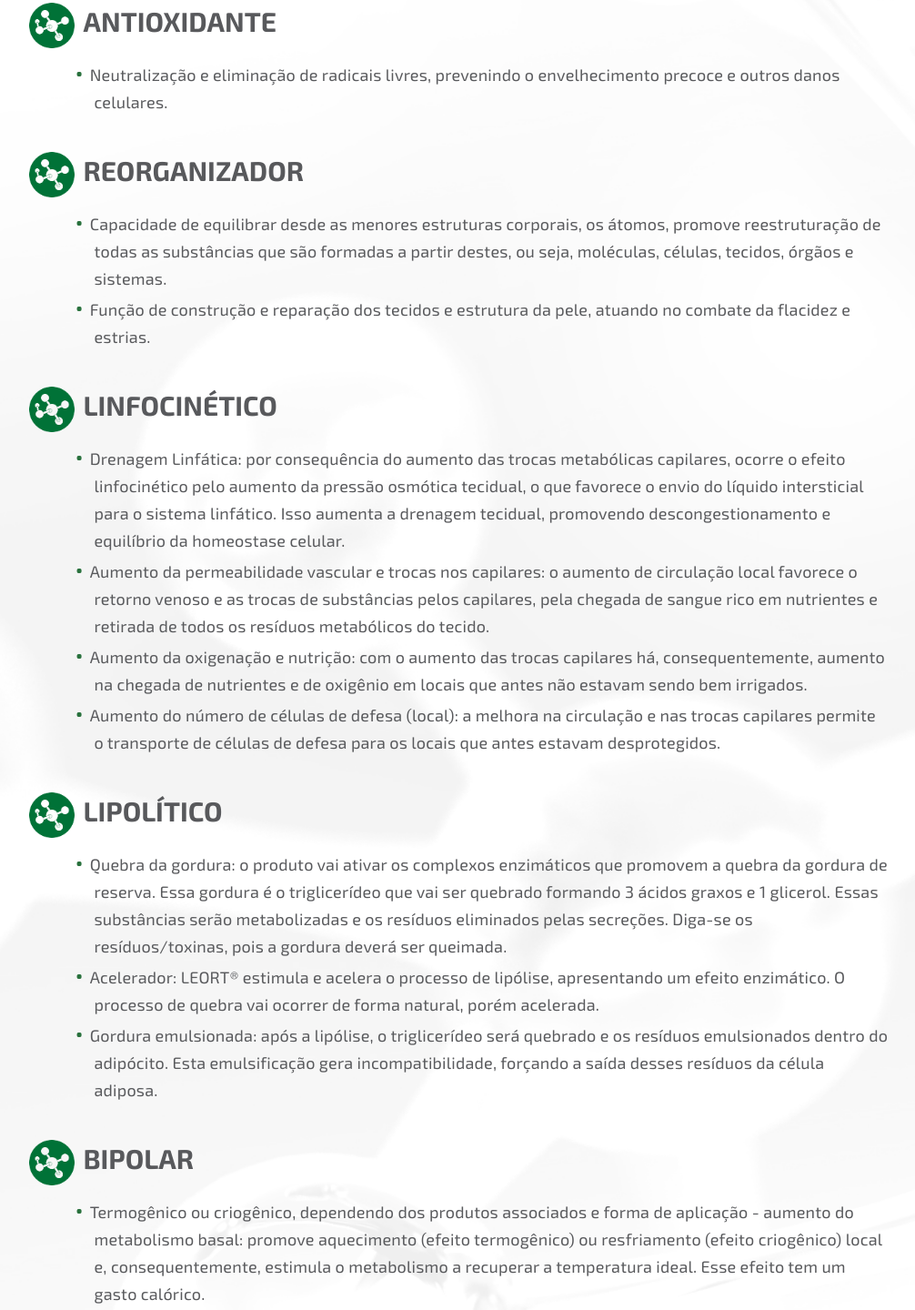
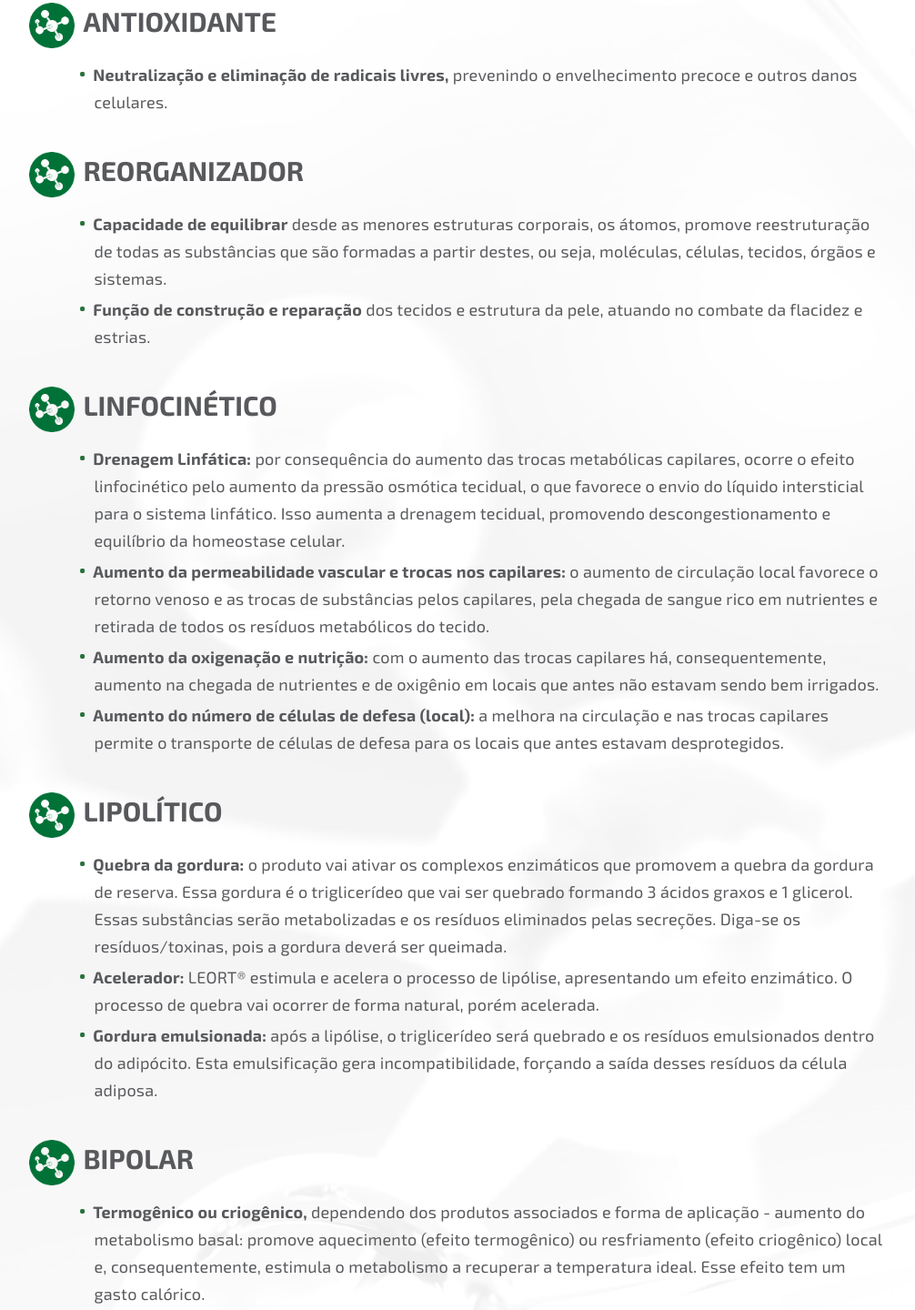
Before and after one commit to netafado/BothanicaMineral, a website: page pug/index.pug in a window 1280 px wide. Shown: the part 2219-3659 px from the top of the page at 91% size, without its empty margins (136-1142 px from the left). Drawn offline with nearby package versions, Linux system fonts and the light colour scheme; files that its build step writes are made by us from their sources; a script that the page names is missing; files whose address does not match are found by name.

Commit message:
alteração

```diff
--- a/pug/index.pug
+++ b/pug/index.pug
@@ -109,47 +109,47 @@ block content
                             img.icon-acoes(src="img/icon-molecula.png", alt="ortomolecular")
                             | ANTIOXIDANTE
                         ul
-                            li Neutralização e eliminação de radicais livres, prevenindo o envelhecimento precoce e outros danos celulares.
+                            li <strong> Neutralização e eliminação de radicais livres,</strong> prevenindo o envelhecimento precoce e outros danos celulares.
                     .list-acoes
                         h3.bold.text-left
                             img.icon-acoes(src="img/icon-molecula.png", alt="ortomolecular")
                             | REORGANIZADOR
                         ul
-                            li Capacidade de equilibrar desde as menores estruturas corporais, os átomos, promove reestruturação de todas as substâncias que são
+                            li <strong>Capacidade de equilibrar</strong> desde as menores estruturas corporais, os átomos, promove reestruturação de todas as substâncias que são
                                 |formadas a partir destes, ou seja, moléculas, células, tecidos, órgãos e sistemas.
-                            li Função de construção e reparação dos tecidos e estrutura da pele, atuando no combate da flacidez e estrias.
+                            li <strong>Função de construção e reparação</strong> dos tecidos e estrutura da pele, atuando no combate da flacidez e estrias.
                     .list-acoes
                         h3.bold.text-left
                             img.icon-acoes(src="img/icon-molecula.png", alt="ortomolecular")
                             | LINFOCINÉTICO
                         ul
-                            li Drenagem Linfática: por consequência do aumento das trocas metabólicas capilares, ocorre o efeito linfocinético pelo aumento da
+                            li <strong>Drenagem Linfática:</strong> por consequência do aumento das trocas metabólicas capilares, ocorre o efeito linfocinético pelo aumento da
                                 |pressão osmótica tecidual, o que favorece o envio do líquido intersticial para o sistema linfático. Isso aumenta a drenagem tecidual,
                                 | promovendo descongestionamento e equilíbrio da homeostase celular.
-                            li Aumento da permeabilidade vascular e trocas nos capilares: o aumento de circulação local favorece o retorno venoso e as trocas de
+                            li <strong>Aumento da permeabilidade vascular e trocas nos capilares:</strong> o aumento de circulação local favorece o retorno venoso e as trocas de
                                 |substâncias pelos capilares, pela chegada de sangue rico em nutrientes e retirada de todos os resíduos metabólicos do tecido.
-                            li Aumento da oxigenação e nutrição: com o aumento das trocas capilares há, consequentemente, aumento na chegada de nutrientes e de
+                            li <strong>Aumento da oxigenação e nutrição:</strong> com o aumento das trocas capilares há, consequentemente, aumento na chegada de nutrientes e de
                                 |oxigênio em locais que antes não estavam sendo bem irrigados.
-                            li Aumento do número de células de defesa (local): a melhora na circulação e nas trocas capilares permite o transporte de células de
+                            li <strong>Aumento do número de células de defesa (local):</strong> a melhora na circulação e nas trocas capilares permite o transporte de células de
                                 |defesa para os locais que antes estavam desprotegidos.
                     .list-acoes
                         h3.bold.text-left
                             img.icon-acoes(src="img/icon-molecula.png", alt="ortomolecular")
                             | LIPOLÍTICO
                         ul
-                            li Quebra da gordura: o produto vai ativar os complexos enzimáticos que promovem a quebra da gordura de reserva. Essa gordura é o
+                            li <strong>Quebra da gordura:</strong> o produto vai ativar os complexos enzimáticos que promovem a quebra da gordura de reserva. Essa gordura é o
                                 |triglicerídeo que vai ser quebrado formando 3 ácidos graxos e 1 glicerol. Essas substâncias serão metabolizadas e os resíduos
                                 |eliminados pelas secreções. Diga-se os resíduos/toxinas, pois a gordura deverá ser queimada.
-                            li Acelerador: LEORT® estimula e acelera o processo de lipólise, apresentando um efeito enzimático. O processo de quebra vai ocorrer de
+                            li <strong>Acelerador:</strong> LEORT® estimula e acelera o processo de lipólise, apresentando um efeito enzimático. O processo de quebra vai ocorrer de
                                 |forma natural, porém acelerada.
-                            li Gordura emulsionada: após a lipólise, o triglicerídeo será quebrado e os resíduos emulsionados dentro do adipócito. Esta emulsificação
+                            li <strong>Gordura emulsionada:</strong> após a lipólise, o triglicerídeo será quebrado e os resíduos emulsionados dentro do adipócito. Esta emulsificação
                                 |gera incompatibilidade, forçando a saída desses resíduos da célula adiposa.
                     .list-acoes
                         h3.bold.text-left
                             img.icon-acoes(src="img/icon-molecula.png", alt="ortomolecular")
                             | BIPOLAR
                         ul
-                            li Termogênico ou criogênico, dependendo dos produtos associados e forma de aplicação - aumento do metabolismo basal: promove aquecimento
+                            li <strong>Termogênico ou criogênico,</strong> dependendo dos produtos associados e forma de aplicação - aumento do metabolismo basal: promove aquecimento
                                 |(efeito termogênico) ou resfriamento (efeito criogênico) local e, consequentemente, estimula o metabolismo a recuperar a temperatura
                                 |ideal. Esse efeito tem um gasto calórico.
 
--- a/styl/app/fonts.styl
+++ b/styl/app/fonts.styl
@@ -15,7 +15,7 @@ p, .font-style
 			@extends .font-style
 			margin-bottom: 0
 			padding-left: 4em;
-			text-indent: -1.2em;
+			text-indent: -1.0em;
 			&::before
 				content: "• ";
 				font-size: 28px
```
Also changed, not shown: public/css/style.css, public/index.html.
